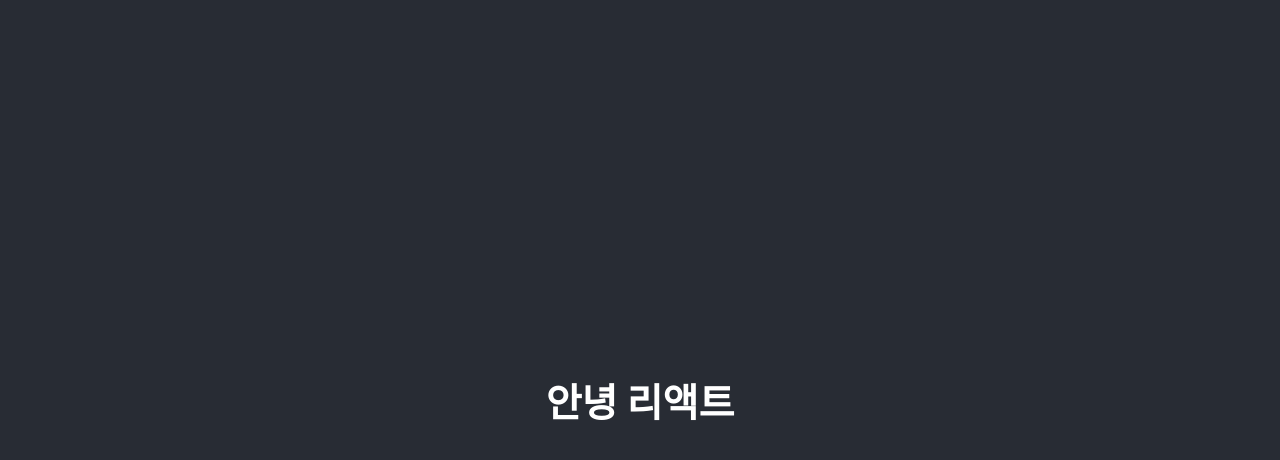
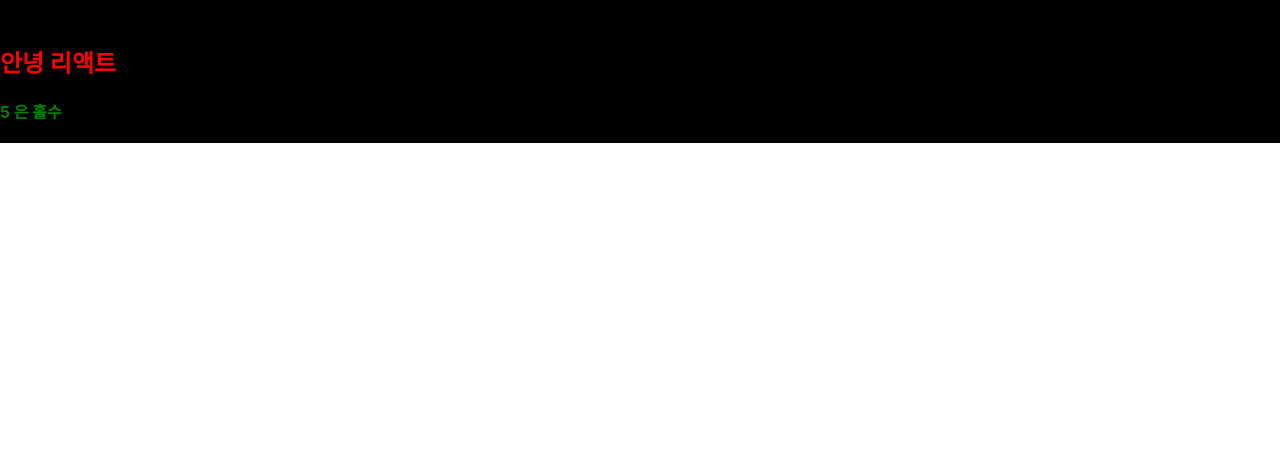
Before and after one commit to ssmin0216/react_example, a React (Create React App) app: page / in a window 1280 px wide. Shown: the top 460 px of the page. Built offline with nearby package versions, Linux system fonts and the light colour scheme.

Commit message:
[exam1]JSX
JSX 컴포넌트, CSS

```diff
--- a/src/App.js
+++ b/src/App.js
@@ -1,11 +1,33 @@
-import './App.css';
+// import './App.css';
+
+import MyHeader from "./MyHeader";
+import MyFooter from "./MyFooter";
+
 
 function App() {
+
+  const style = {
+    App: {
+      backgroundColor: "black",
+    },
+    h2: {
+      color: "red",
+    },
+    bold_text: {
+      color: "green",
+    }
+  }
+  const name = "리액트";
+  const number = 5;
+
   return (
-    <div className="App">
-      <header className="App-header">
-        <h2>안녕 리액트</h2>
-      </header>
+    <div style={style.App}>
+      <MyHeader />
+        <h2 style={style.h2}>안녕 {name}</h2>
+      <b style={style.bold_text}>
+        {number} 은 {number % 2 === 0 ? "짝수" : "홀수"}
+      </b>
+      <MyFooter/>
     </div>
   );
 }
--- /dev/null
+++ b/src/MyFooter.js
@@ -0,0 +1,5 @@
+const MyFooter = () => {
+  return <footer>myFooter</footer>
+};
+
+export default MyFooter;
--- /dev/null
+++ b/src/MyHeader.js
@@ -0,0 +1,5 @@
+const MyHeader = () => {
+  return <header>헤더</header>
+};
+
+export default MyHeader;
```
